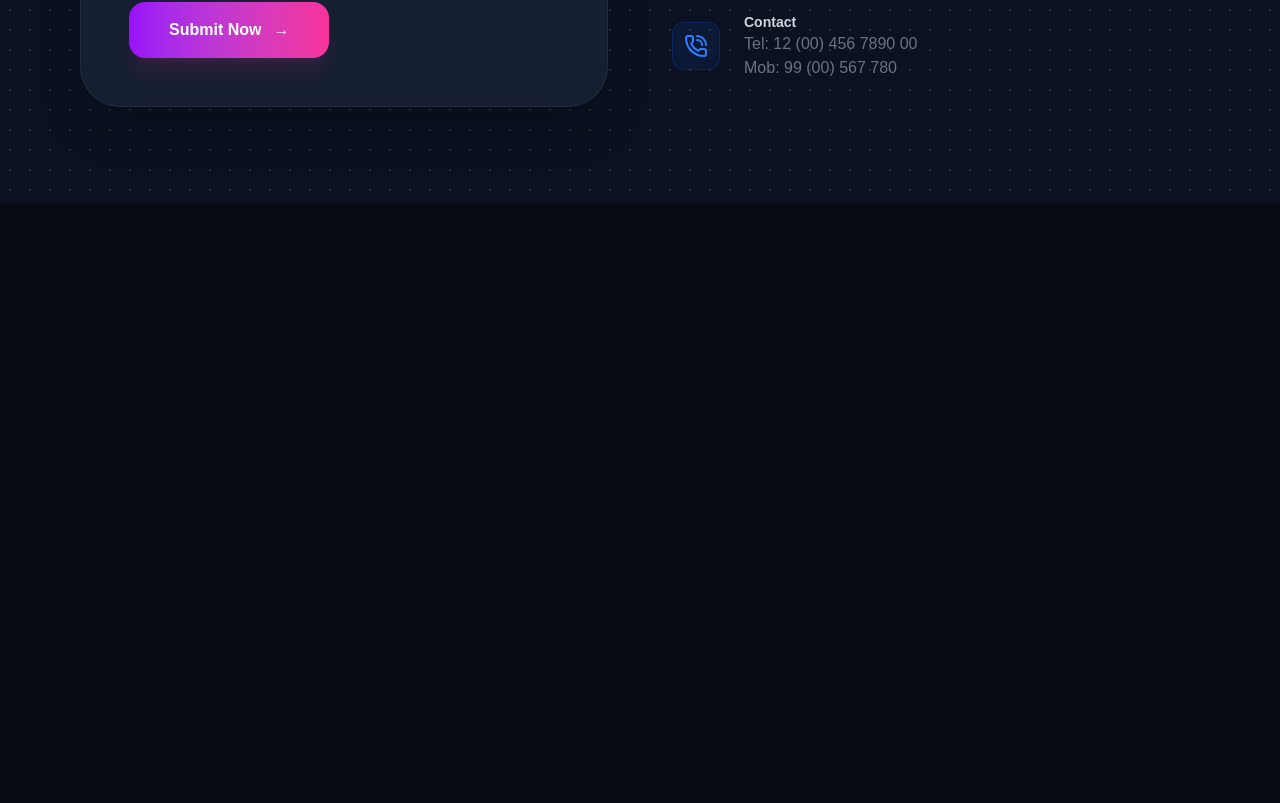
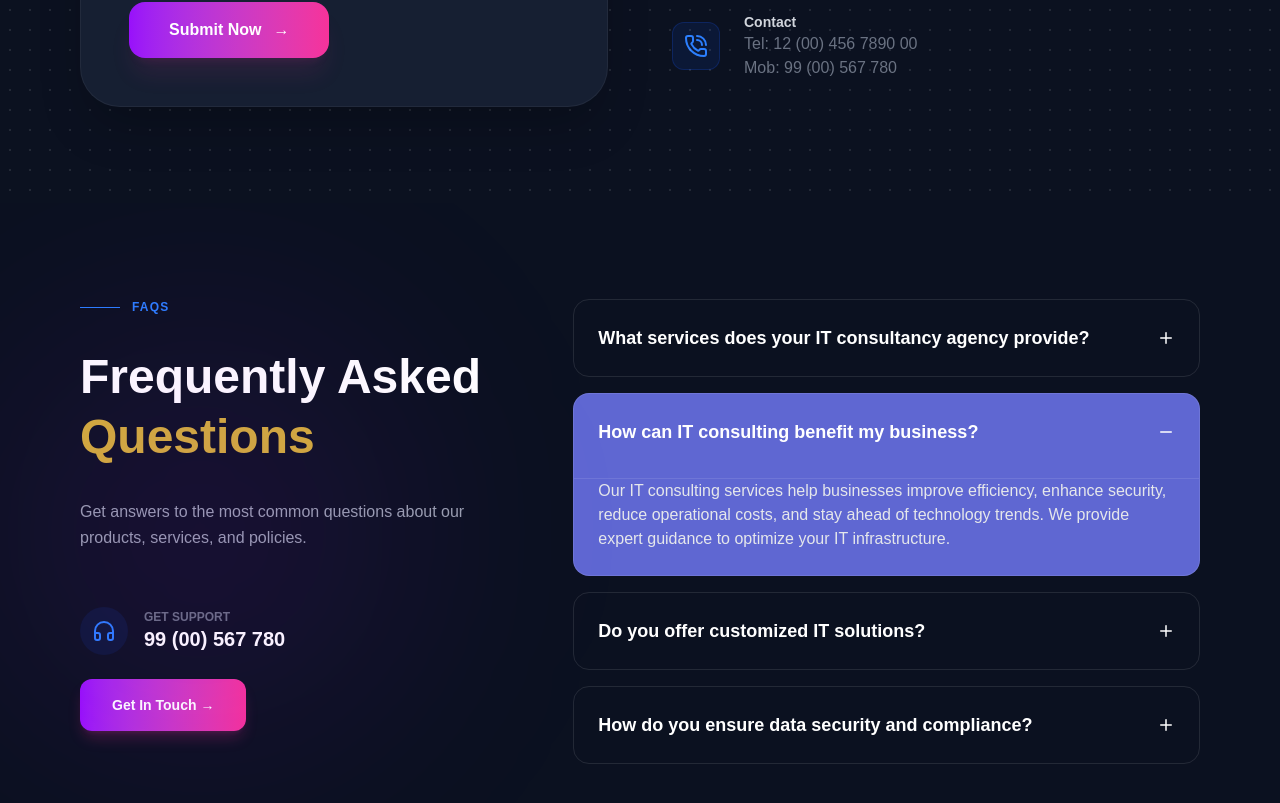
Before and after one commit to Rahul-4u/Agancy, a Next.js app: page /contact in a window 1280 px wide. Shown: the part 1040-1843 px from the top of the page. Before the commit the page ends 1243 px from the top, so only its background shows below. Built offline with nearby package versions, Linux system fonts and the light colour scheme.

Commit message:
FaqSection section added

```diff
--- a/app/contact/page.tsx
+++ b/app/contact/page.tsx
@@ -1,4 +1,5 @@
 import ContactHero from '@/components/contact/ContactHero'
+import FaqSection from '@/components/contact/FaqSection'
 import ImitationForm from '@/components/contact/ImitationForm'
 import Navbar from '@/components/shared/Navbar'
 import React from 'react'
@@ -9,6 +10,7 @@ export default function page() {
         <Navbar/>
       <ContactHero/>
       <ImitationForm/>
+      <FaqSection/>
     </div>
   )
 }
--- /dev/null
+++ b/components/contact/FaqSection.tsx
@@ -0,0 +1,104 @@
+"use client";
+import React, { useState } from 'react';
+import { Plus, Minus, Headphones } from 'lucide-react';
+import { motion, AnimatePresence } from 'framer-motion';
+
+const faqData = [
+  {
+    question: "What services does your IT consultancy agency provide?",
+    answer: "We offer a wide range of IT consulting services, including software development, cloud computing solutions, cybersecurity, IT infrastructure management, and digital transformation strategies tailored to your business needs."
+  },
+  {
+    question: "How can IT consulting benefit my business?",
+    answer: "Our IT consulting services help businesses improve efficiency, enhance security, reduce operational costs, and stay ahead of technology trends. We provide expert guidance to optimize your IT infrastructure."
+  },
+  {
+    question: "Do you offer customized IT solutions?",
+    answer: "Yes, we specialize in creating bespoke solutions that align with your specific business goals and technical requirements."
+  },
+  {
+    question: "How do you ensure data security and compliance?",
+    answer: "We implement industry-leading security protocols, regular audits, and compliance checks to ensure your data is always protected and meets legal standards."
+  }
+];
+
+export default function FaqSection() {
+  const [activeIdx, setActiveIdx] = useState<number | null>(1); // Default second open
+
+  return (
+    <section className="bg-[#0B1120] text-white py-24 px-6 md:px-20 relative overflow-hidden">
+      {/* Background Glow */}
+      <div className="absolute top-1/2 left-0 -translate-y-1/2 w-[400px] h-[400px] bg-purple-600/10 blur-[120px] rounded-full pointer-events-none"></div>
+
+      <div className="max-w-7xl mx-auto grid grid-cols-1 lg:grid-cols-12 gap-16">
+
+        {/* Left Side: Content */}
+        <div className="lg:col-span-5 space-y-8">
+          <div className="flex items-center gap-3">
+            <div className="w-10 h-[1px] bg-blue-500"></div>
+            <span className="text-blue-500 font-bold tracking-widest text-xs uppercase">FAQS</span>
+          </div>
+
+          <h2 className="text-4xl md:text-5xl font-black leading-tight">
+            Frequently Asked <br />
+            <span className="text-[#D4AF37]">Questions</span>
+          </h2>
+
+          <p className="text-gray-400 leading-relaxed">
+            Get answers to the most common questions about our products, services, and policies.
+          </p>
+
+          <div className="pt-6 space-y-6">
+            <div className="flex items-center gap-4">
+              <div className="w-12 h-12 rounded-full bg-blue-600/10 flex items-center justify-center text-blue-500">
+                <Headphones size={24} />
+              </div>
+              <div>
+                <p className="text-xs text-gray-500 font-bold uppercase">Get Support</p>
+                <h4 className="text-xl font-black">99 (00) 567 780</h4>
+              </div>
+            </div>
+
+            <button className="bg-gradient-to-r from-purple-600 to-pink-500 px-8 py-4 rounded-xl font-bold text-sm hover:scale-105 transition-all shadow-lg shadow-pink-500/20">
+              Get In Touch →
+            </button>
+          </div>
+        </div>
+
+        {/* Right Side: Accordion */}
+        <div className="lg:col-span-7 space-y-4">
+          {faqData.map((item, idx) => (
+            <div
+              key={idx}
+              className={`border border-white/10 rounded-2xl overflow-hidden transition-all duration-300 ${activeIdx === idx ? 'bg-[#5F67D2]' : 'bg-transparent'}`}
+            >
+              <button
+                onClick={() => setActiveIdx(activeIdx === idx ? null : idx)}
+                className="w-full flex items-center justify-between p-6 text-left"
+              >
+                <span className="font-bold text-lg">{item.question}</span>
+                {activeIdx === idx ? <Minus size={18} /> : <Plus size={18} />}
+              </button>
+
+              <AnimatePresence>
+                {activeIdx === idx && (
+                  <motion.div
+                    initial={{ height: 0, opacity: 0 }}
+                    animate={{ height: "auto", opacity: 1 }}
+                    exit={{ height: 0, opacity: 0 }}
+                    className="overflow-hidden"
+                  >
+                    <div className="p-6 pt-0 text-gray-200 leading-relaxed border-t border-white/10 mt-2">
+                      <p className="text-sm md:text-base">{item.answer}</p>
+                    </div>
+                  </motion.div>
+                )}
+              </AnimatePresence>
+            </div>
+          ))}
+        </div>
+
+      </div>
+    </section>
+  );
+}
```
